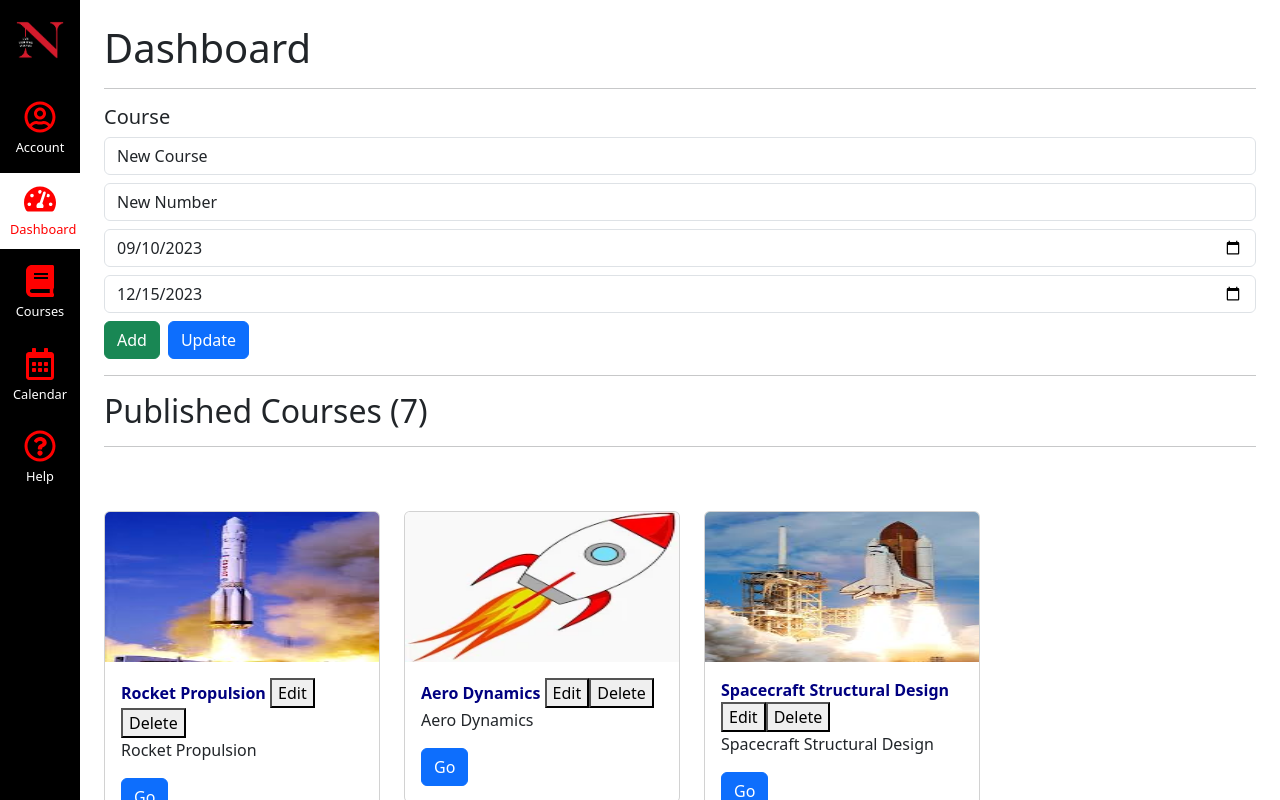
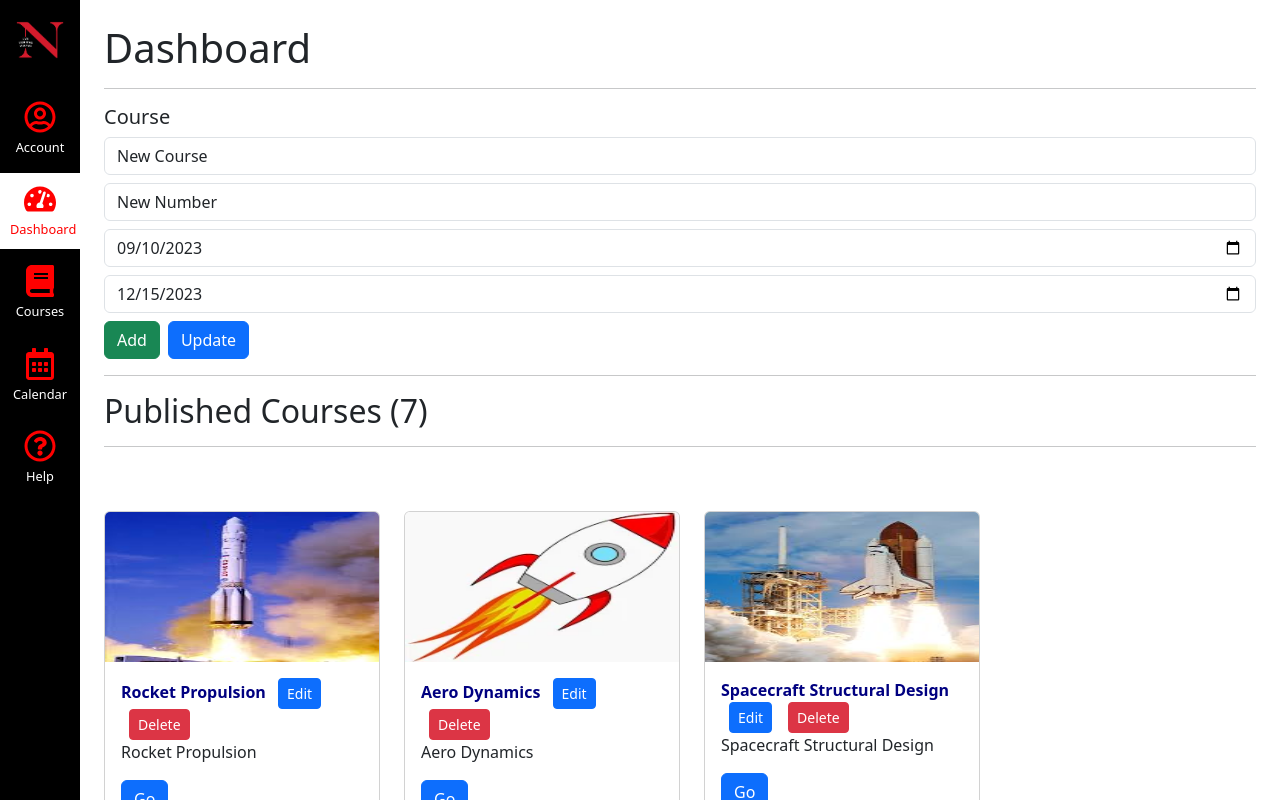
Before and after one commit to arunayyarsamy/kanbas-react-web-app, a React (Create React App) app: page /#/Kanbas/Dashboard in a window 1280 px wide. Built offline with nearby package versions, Linux system fonts and the light colour scheme.

Commit message:
small changes

```diff
--- a/src/Kanbas/Dashboard/index.tsx
+++ b/src/Kanbas/Dashboard/index.tsx
@@ -106,6 +106,7 @@ function Dashboard({
                         event.preventDefault();
                         setCourse(course);
                       }}
+                      className="btn btn-primary btn-sm mx-2"
                     >
                       Edit
                     </button>
@@ -114,6 +115,7 @@ function Dashboard({
                         event.preventDefault();
                         deleteCourse(course._id);
                       }}
+                      className="btn btn-danger btn-sm mx-2"
                     >
                       Delete
                     </button>
--- a/src/Kanbas/index.tsx
+++ b/src/Kanbas/index.tsx
@@ -15,7 +15,7 @@ function Kanbas() {
     number: "New Number",
     startDate: "2023-09-10",
     endDate: "2023-12-15",
-    image: "reactjs.jpg",
+    image: "rocket.jpeg",
   });
 
   const addNewCourse = () => {
```
